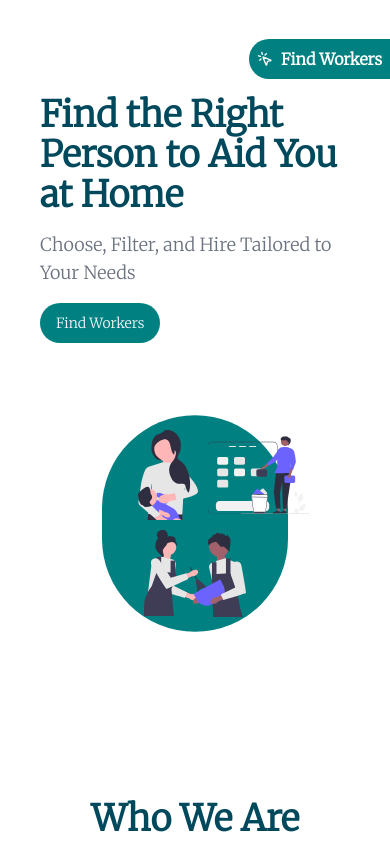
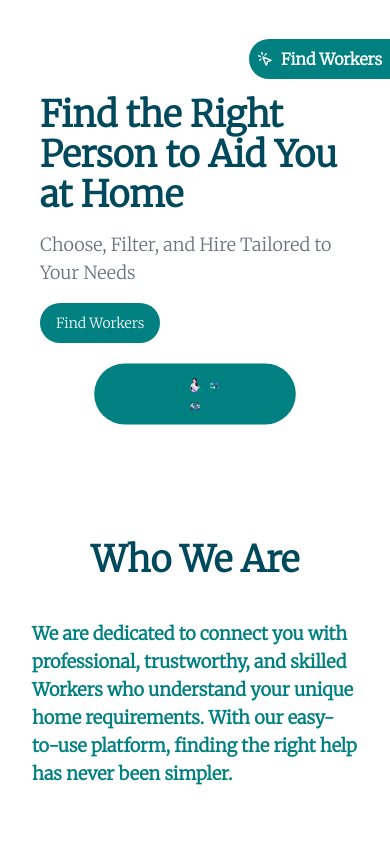
Before and after one commit to zelalemzola/home-service, a Next.js app: page / in a window 390 px wide. Shown: the top 842 px of the page. Built offline with nearby package versions, Linux system fonts and the light colour scheme.

Commit message:
landing page

```diff
--- a/src/app/page.js
+++ b/src/app/page.js
@@ -31,7 +31,7 @@ const Home = () => {
           </Link>
         </Button>
     </div>
-    <div className='scale-[60%] md:scale-[100%] flex flex-col items-center gap-4 px-[60px] md:px-20 rounded-full bg-secondary py-6 md:py-6 '>
+    <div className='scale-[60%] md:scale-[100%] flex flex-col items-center gap-4 px-[160px] md:px-20 rounded-full bg-secondary py-6 md:py-6 '>
     <div className="flex items-center gap-4">
       <Image src='/baby.svg' alt='taking care' width={100} height={100} />
       <Image src='/clean.svg' alt='taking care' width={170} height={170}/>
```
